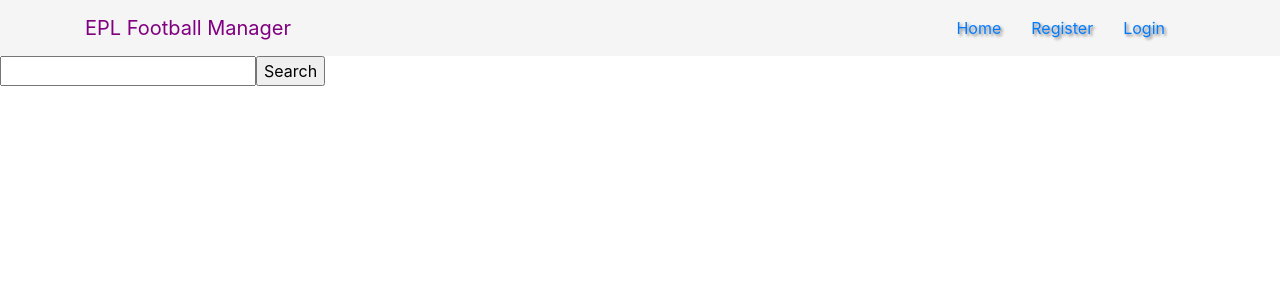
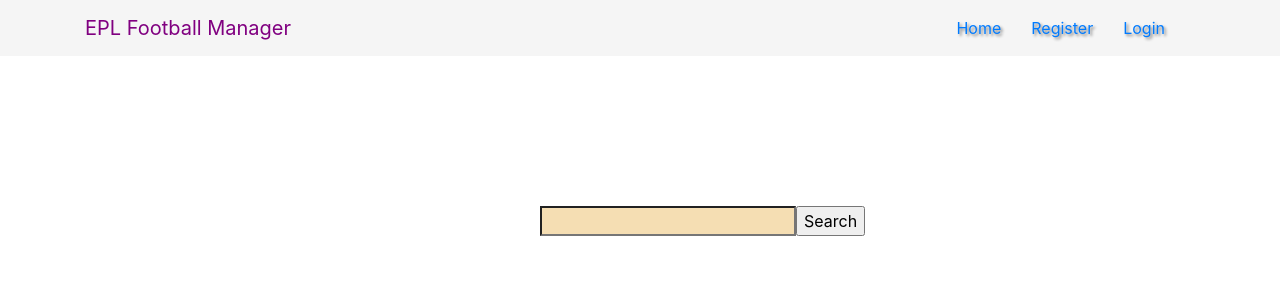
Before and after one commit to jcylok/eplfm-react, a React (Create React App) app: page /market in a window 1280 px wide. Shown: the top 300 px of the page. Built offline with nearby package versions, Linux system fonts and the light colour scheme.

Commit message:
fix position of search result container

```diff
--- a/src/components/Results/Results.css
+++ b/src/components/Results/Results.css
@@ -0,0 +1,15 @@
+.resultPlayer {
+    margin-bottom: 50px;
+}
+
+.resultPlayer img {
+    width: 200px;
+    height: auto;
+    margin-top: 30px;
+}
+
+@media(max-width:767px) {
+    .resultPlayer img {
+        width: 100px;
+    }
+}
--- a/src/components/Results/Results.js
+++ b/src/components/Results/Results.js
@@ -1,12 +1,13 @@
 import React from "react";
+import './Results.css'
 
 const Results = props => {
     return (
-        <div className="col-md-4" style={{marginBottom:30, marginTop:30}}>
-                <h2 style={{fontSize:16}}>{props.playerdata.player_name}</h2>
-                {/* <img width={200} height={120} mode='fit'
-                    src={props.gifdata.images.fixed_height.url}
-                    alt={props.gifdata.source_post_url} /> */}
+        <div className="col-md-4 resultPlayer">
+            <p>{props.playerdata.firstname} {props.playerdata.lastname}</p>
+                <img mode='fit'
+                    src="https://resources.premierleague.com/photos/2019/06/20/056b6aca-a668-4b77-aeb8-a18516e8e5b6/LIV_HK_516.png?width=260&height=330"
+                    alt="jersey" />
         </div>
 
     )
--- /dev/null
+++ b/src/components/Search/Search.css
@@ -0,0 +1,3 @@
+#searchBar {
+    background: wheat;
+}
--- a/src/components/Search/Search.js
+++ b/src/components/Search/Search.js
@@ -1,10 +1,10 @@
 import React from "react";
-
+import './Search.css'
 
 const Search = props => {
     return (
-        <form onSubmit={props.handleSubmit} style={{marginBottom:30}}>
-            <input type="text" name="search"  onInput={props.handleInput}/>
+        <form onSubmit={props.handleSubmit} >
+            <input type="text" name="search" id="searchBar" onInput={props.handleInput}/>
             <input type="submit" value="Search"/>
         </form>
     )
--- /dev/null
+++ b/src/containers/MarketContainer/MarketContainer.css
@@ -0,0 +1,23 @@
+.searchContainer {
+    position: absolute;
+    left: 50%;
+    margin-left: -100px;
+    /* background: chartreuse; */
+    margin-top: 150px;
+}
+
+
+.resultContainer {
+    background: lightgray;
+    /* margin-left: 150px; */
+    margin-top: 250px;
+    text-align: center;
+}
+
+@media(max-width:767px) {
+    .resultContainer {
+        background: lightgray;
+        /* margin-left: 100px; */
+        margin-top: 250px;
+    }
+}
--- a/src/containers/MarketContainer/MarketContainer.js
+++ b/src/containers/MarketContainer/MarketContainer.js
@@ -2,6 +2,7 @@ import React from "react";
 import Search from "../../components/Search/Search";
 import Results from "../../components/Results/Results";
 import axios from "axios";
+import './MarketContainer.css';
 // import api from './sample.json';
 
 class MarketContainer extends React.Component {
@@ -97,13 +98,15 @@ class MarketContainer extends React.Component {
 
     render () {
         return (
-            <div>
-                <Search handleInput={this.handleInput} handleSubmit={this.handleSubmit} />
-                    <div className="row">
-                        {this.displayResults()}
-                    </div>
+            <>
+                <div className="searchContainer">
+                    <Search handleInput={this.handleInput} handleSubmit={this.handleSubmit} />
+                </div>
+                <div className="row resultContainer">
+                    {this.displayResults()}
+                </div>
 
-            </div>
+            </>
         )
     }
 
```
Also changed, not shown: src/images/liverpool-jersey.png (added).
